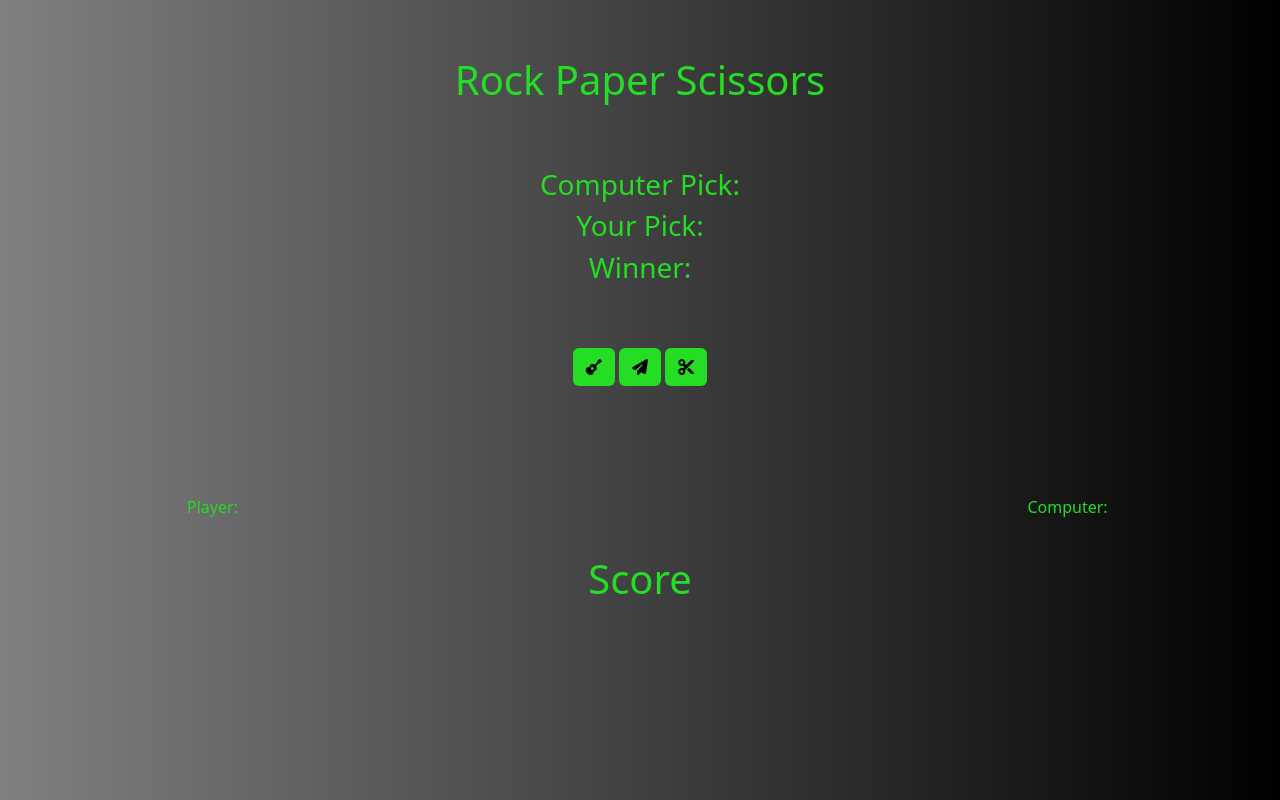
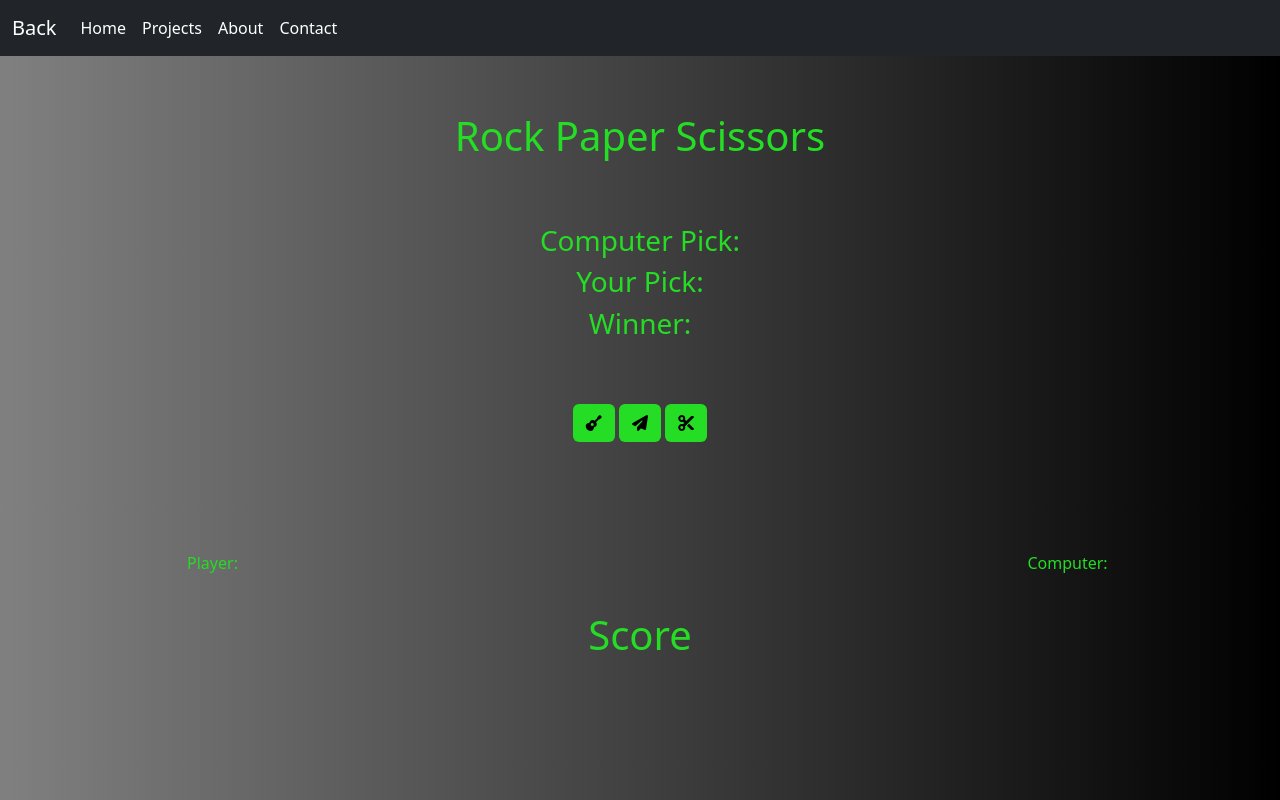
Before and after one commit to FatHippie1/RockPaperScissor, a plain HTML site: page index.html in a window 1280 px wide. Drawn offline with nearby package versions, Linux system fonts and the light colour scheme.

Commit message:
ok seriously, Im done!!!

```diff
--- a/index.html
+++ b/index.html
@@ -14,6 +14,31 @@
 </head>
 
 <body>
+    <nav class="navbar navbar-expand-lg navbar-dark bg-dark">
+        <div class="container-fluid">
+            <a class="navbar-brand" href="/projects/Projects.html">Back</a>
+            <button class="navbar-toggler" type="button" data-bs-toggle="collapse" data-bs-target="#navbarNav"
+                aria-controls="navbarNav" aria-expanded="false" aria-label="Toggle navigation">
+                <span class="navbar-toggler-icon"></span>
+            </button>
+            <div class="collapse navbar-collapse" id="navbarNav">
+                <ul class="navbar-nav">
+                    <li class="nav-item">
+                        <a class="nav-link active" aria-current="page" href="/home.html">Home</a>
+                    </li>
+                    <li class="nav-item">
+                        <a class="nav-link" href="/projects/Projects.html">Projects</a>
+                    </li>
+                    <li class="nav-item">
+                        <a class="nav-link" href="/about/About.html">About</a>
+                    </li>
+                    <li class="nav-item">
+                        <a class="nav-link" href="/contact/Contact.html">Contact</a>
+                    </li>
+                </ul>
+            </div>
+        </div>
+    </nav>
     <div class="container-sm">
         <div class="text-center">
 
@@ -24,9 +49,11 @@
             <h3 class="col-auto">Winner: <span id="winner"></span></h3>
 
             <div id="RPS">
-                <button type="button" class="col-auto btn" id="rock"> <i class="fa-solid fa-guitar"></i></button>
-                <button type="button" class="col-auto btn" id="paper"><i class="fa-solid fa-paper-plane"></i></button>
-                <button type="button" class="col-auto btn" id="scissor"><i class="fa-solid fa-scissors"></i></button>
+                <button type="button" class="col-auto btn picks" id="rock"> <i class="fa-solid fa-guitar"></i></button>
+                <button type="button" class="col-auto btn picks" id="paper"><i
+                        class="fa-solid fa-paper-plane"></i></button>
+                <button type="button" class="col-auto btn picks" id="scissor"><i
+                        class="fa-solid fa-scissors"></i></button>
             </div>
 
             <div class="row text-center" id="score-board">
--- a/scripts.js
+++ b/scripts.js
@@ -1,10 +1,10 @@
 const displayComputerPick = document.getElementById('computer-pick');
 const displayPlayerPick = document.getElementById('player-pick');
 const displayWinner = document.getElementById('winner');
-const options = document.querySelectorAll('button');
+const options = document.querySelectorAll('#rock,#paper,#scossor');
 const displayScorePlayer = document.getElementById('scorePlayer');
 const displayScoreComputer = document.getElementById('scoreComputer');
-const resetScoreBtn = document.getElementById('reset-score');
+
 var playerChoice;
 var computerChoice;
 var winner;
--- a/style.css
+++ b/style.css
@@ -1,9 +1,9 @@
-* {
+/* {
     margin: 0;
     padding: 0;
     box-sizing: border-box;
 }
-
+*/
 body {
 
     background-image: linear-gradient(90deg, gray, black);
@@ -36,3 +36,7 @@ h6 {
     padding-top: 5%;
     padding-bottom: 10%;
 }
+
+a:link {
+    color: white;
+}
```
